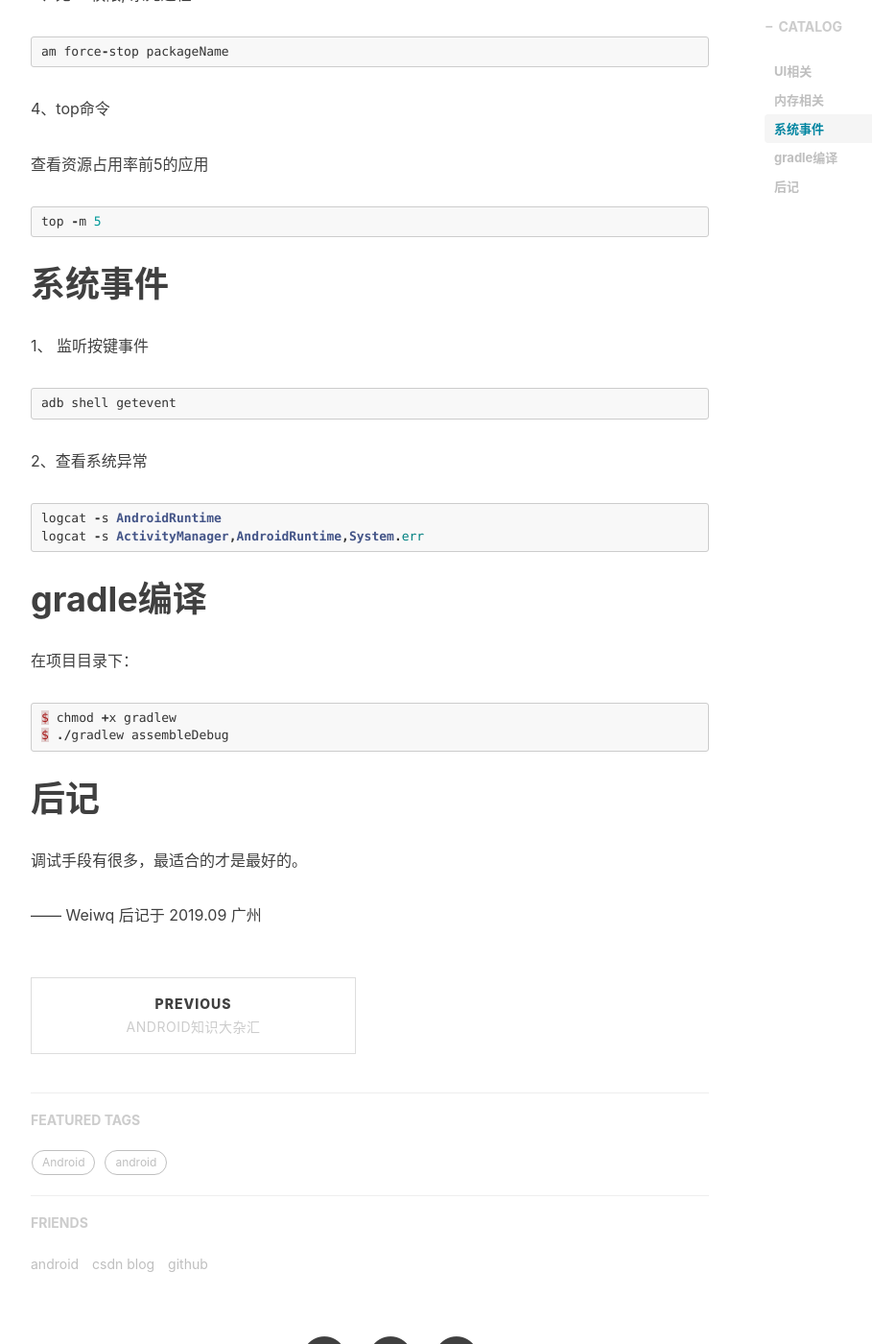
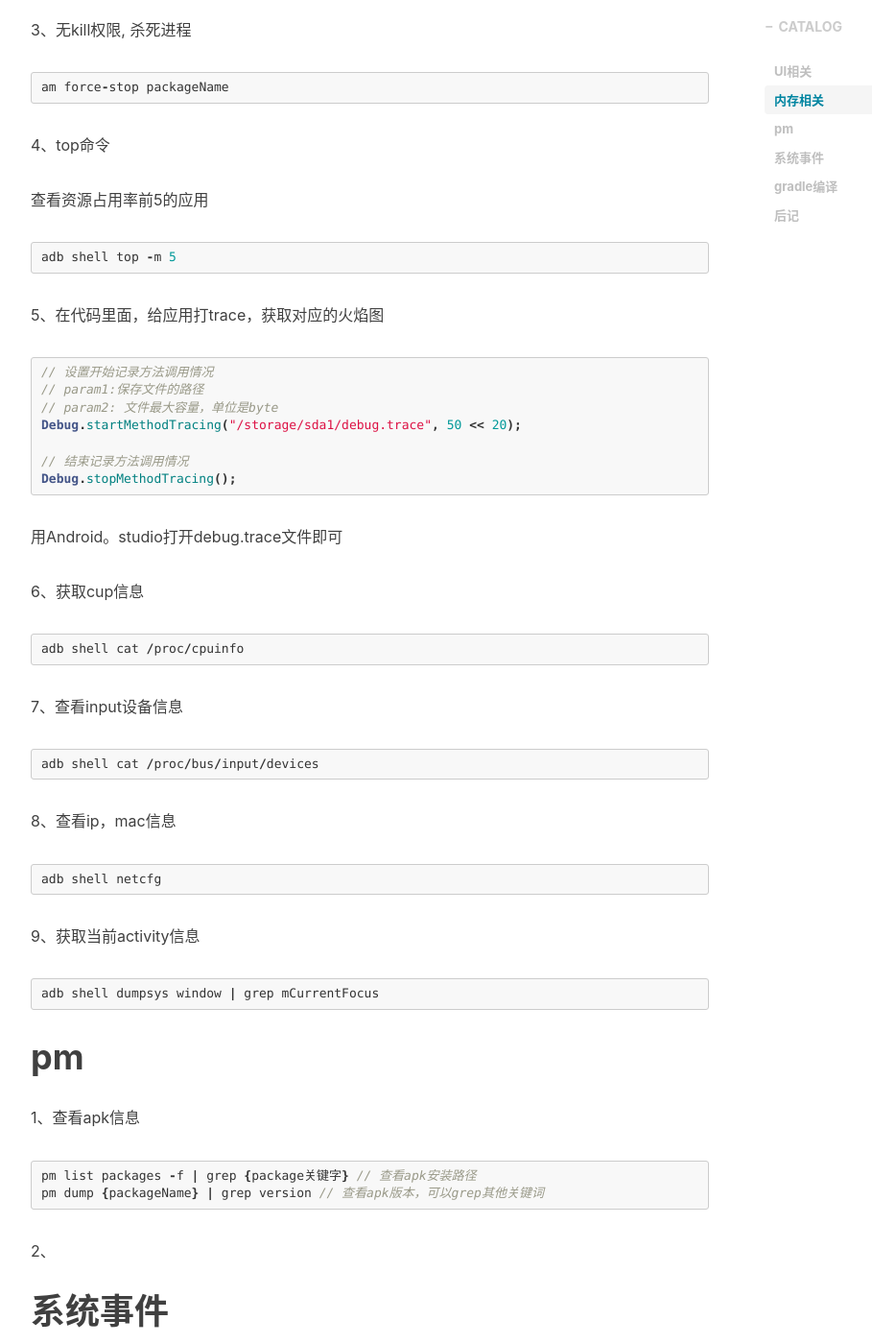
Before and after one commit to weiwangqiang/weiwangqiang.github.io, a Jekyll site: the page built from _posts/2019-09-06-android-debug-code.markdown, in a window 1280 px wide and 1400 px high, scrolled down 2350 px. Shown: the whole window at 96% size, without its empty margins (233-1142 px from the left). Built offline with Jekyll 4.4.1, drawn with Linux system fonts in a browser that asks for light colours; nearby versions of some CDN libraries; comment, search, counter and statistics services are not loaded; some of the changed text lies outside the part shown.

Commit message:
[feature][][apk_build] update debug code blog
[what]
[why]
[how]

````diff
--- a/_posts/2019-09-06-android-debug-code.markdown
+++ b/_posts/2019-09-06-android-debug-code.markdown
@@ -156,7 +156,9 @@ adb shell am dumpheap <进程PID> /data/boutique.hprof
 
 ```java
 adb shell procrank|grep ${your_package_name}
-adb shell dumpsys meminfo ${your_package_name}（更详细一些）
+adb shell dumpsys meminfo ${your_package_name}  //更详细一些
+adb shell cat /proc/meminfo // 查看系统ram，堆内存等信息
+adb shell procrank //查看系统所有应用的内存使用情况，或者 /system/xbin/procrank
 ```
 3、无kill权限, 杀死进程
 
@@ -169,9 +171,56 @@ am force-stop packageName
 查看资源占用率前5的应用
 
 ```java
-top -m 5
+adb shell top -m 5
 ```
 
+5、在代码里面，给应用打trace，获取对应的火焰图
+
+```java
+// 设置开始记录方法调用情况
+// param1:保存文件的路径
+// param2: 文件最大容量，单位是byte
+Debug.startMethodTracing("/storage/sda1/debug.trace", 50 << 20);
+
+// 结束记录方法调用情况
+Debug.stopMethodTracing();
+```
+
+用Android。studio打开debug.trace文件即可
+
+6、获取cup信息
+
+```java
+adb shell cat /proc/cpuinfo
+```
+7、查看input设备信息
+
+```java
+adb shell cat /proc/bus/input/devices
+```
+
+8、查看ip，mac信息
+
+```java
+adb shell netcfg
+```
+
+9、获取当前activity信息
+
+```java
+adb shell dumpsys window | grep mCurrentFocus
+```
+
+# pm
+
+1、查看apk信息
+
+```java
+pm list packages -f | grep {package关键字} // 查看apk安装路径
+pm dump {packageName} | grep version // 查看apk版本，可以grep其他关键词
+```
+
+2、
 # 系统事件
 
 1、 监听按键事件
@@ -185,9 +234,14 @@ adb shell getevent
 logcat -s AndroidRuntime
 logcat -s ActivityManager,AndroidRuntime,System.err
 ```
+3、在串口下，关闭内核打印
+
+```java
+echo 0 0 0 0 > /proc/sys/kernel/printk
+```
 # gradle编译
 
-在项目目录下：
+在项目目录下输入如下，即可在output目录下获取对应的apk包：
 
 ```java
 $ chmod +x gradlew
````
